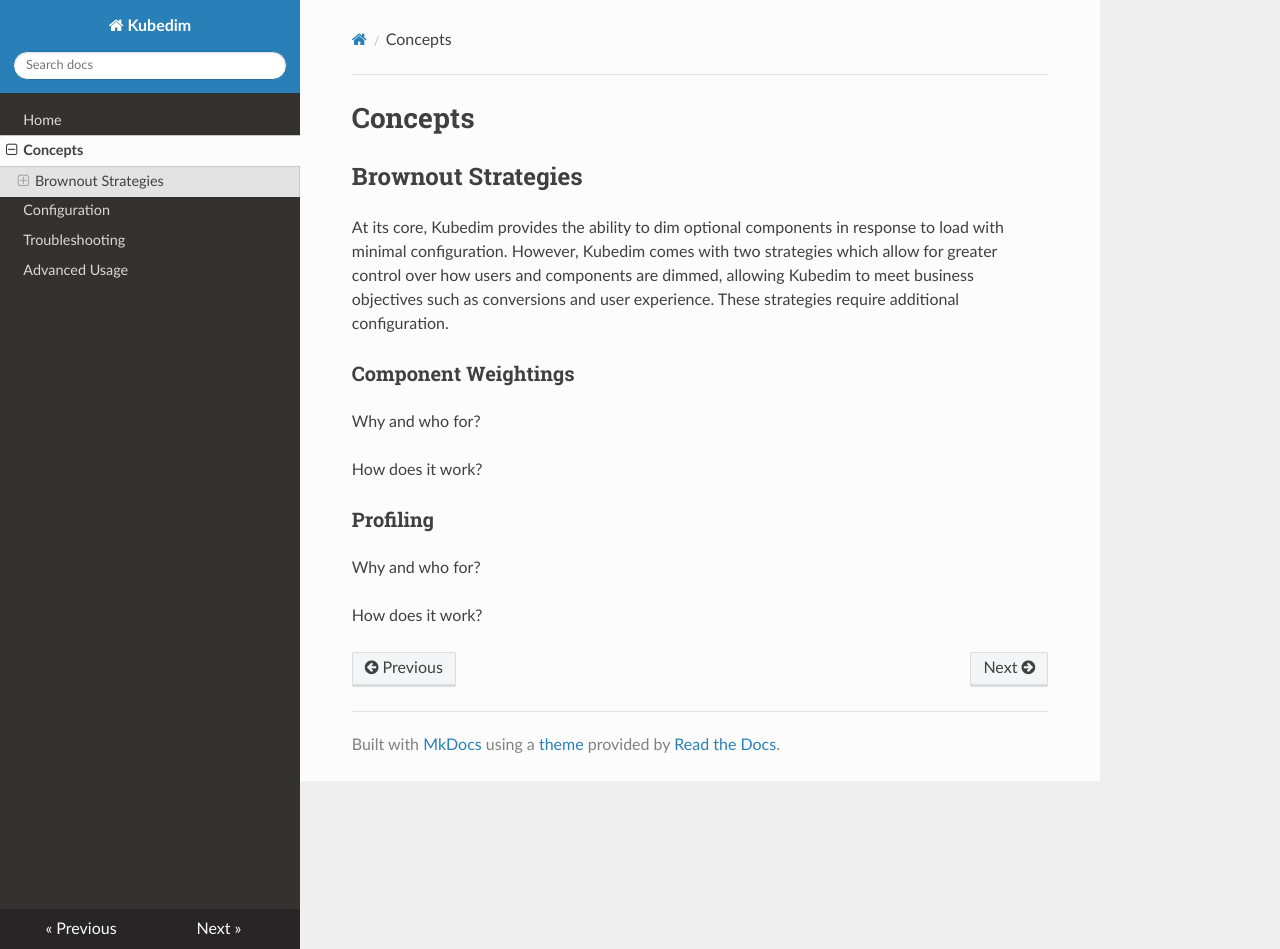
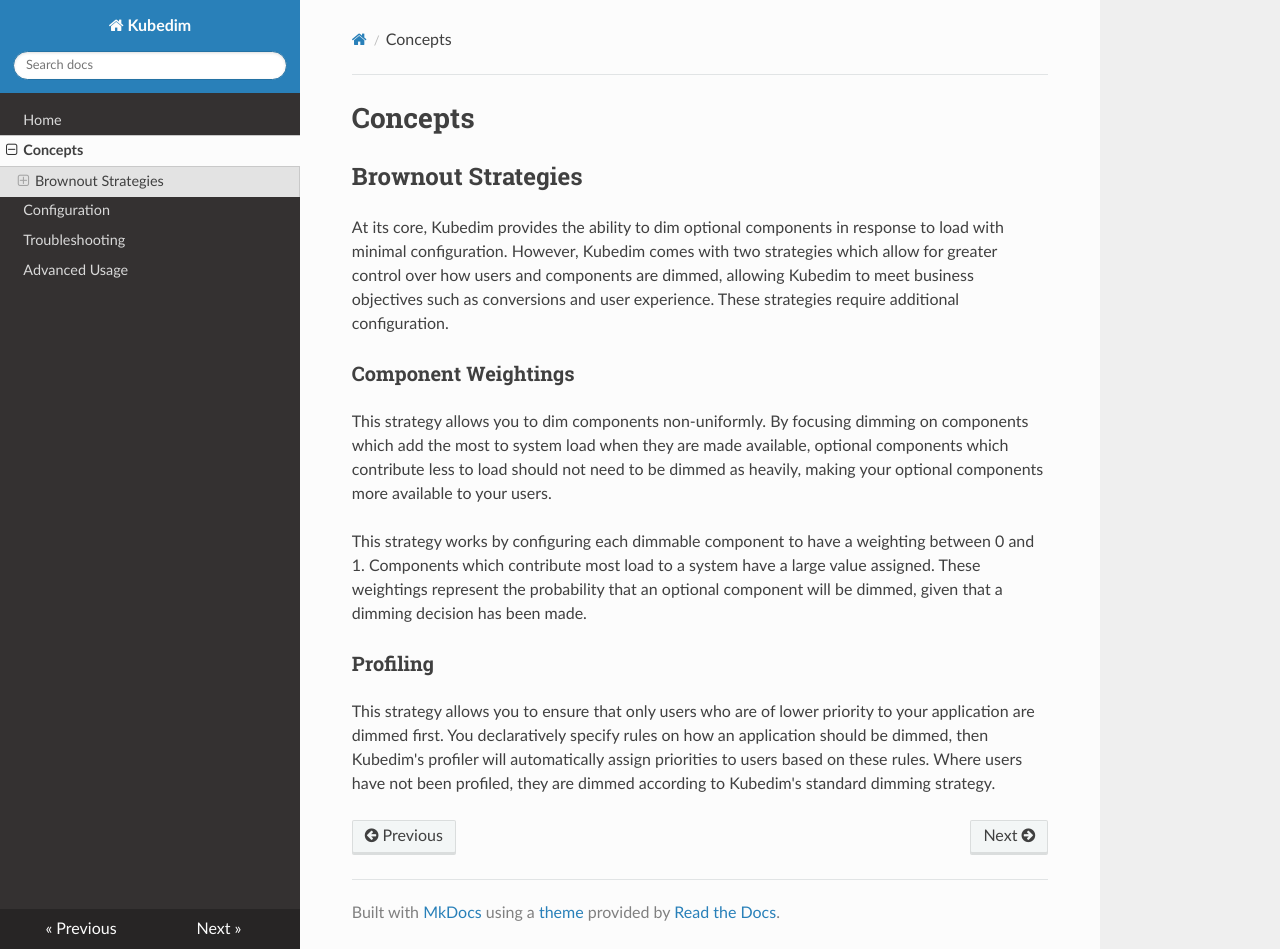
Before and after one commit to kcz17/docs, an MkDocs documentation site: the page built from docs/concepts.md, in a window 1280 px wide and 949 px high. Built offline with MkDocs 1.6.1, drawn with Linux system fonts in a browser that asks for light colours; nearby versions of some CDN libraries.

Commit message:
Write concepts page

```diff
--- a/docs/concepts.md
+++ b/docs/concepts.md
@@ -10,12 +10,21 @@ experience. These strategies require additional configuration.
 
 ### Component Weightings
 
-Why and who for?
+This strategy allows you to dim components non-uniformly. By focusing dimming
+on components which add the most to system load when they are made available,
+optional components which contribute less to load should not need to be dimmed
+as heavily, making your optional components more available to your users.
 
-How does it work?
+This strategy works by configuring each dimmable component to have a weighting
+between 0 and 1. Components which contribute most load to a
+system have a large value assigned. These weightings represent the probability
+that an optional component will be dimmed, given that a dimming decision has
+been made.
 
 ### Profiling
 
-Why and who for?
-
-How does it work?
+This strategy allows you to ensure that only users who are of lower priority to
+your application are dimmed first. You declaratively specify rules on how an
+application should be dimmed, then Kubedim's profiler will automatically assign
+priorities to users based on these rules. Where users have not been profiled,
+they are dimmed according to Kubedim's standard dimming strategy.
```
